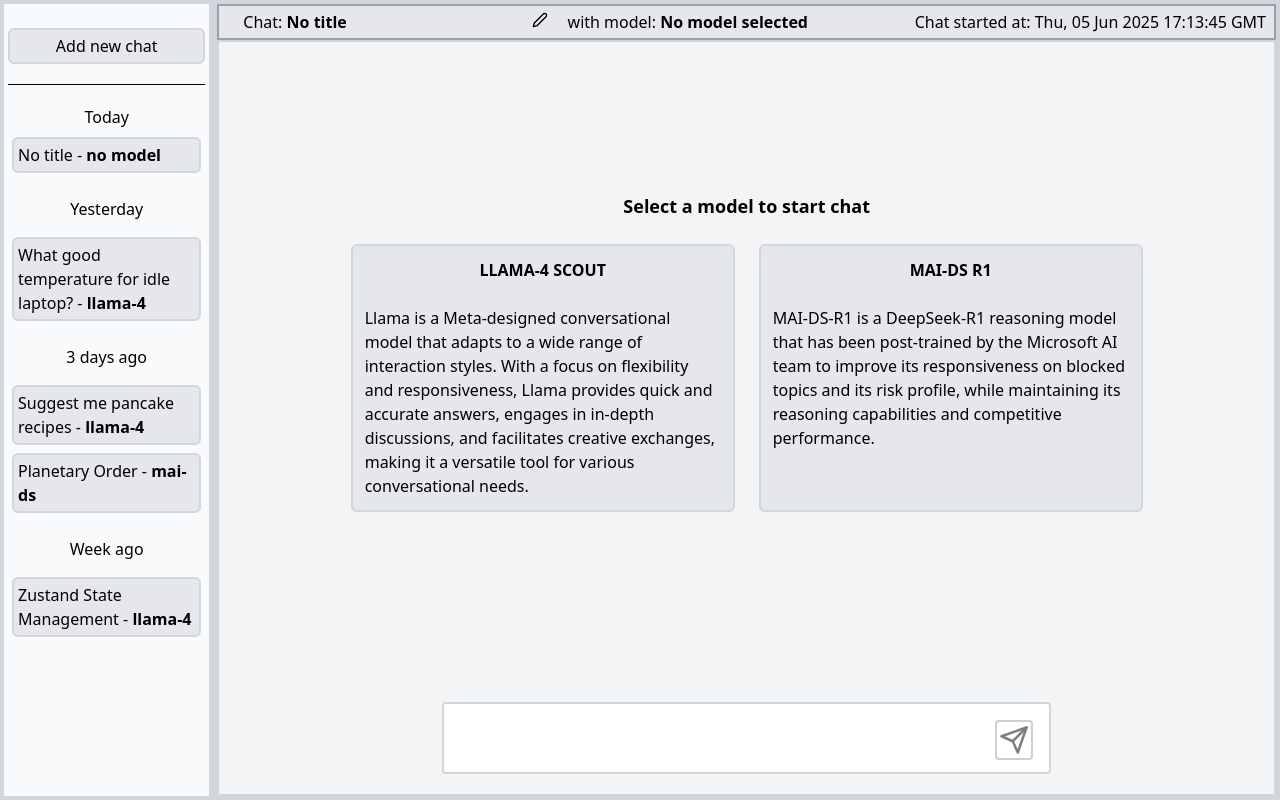
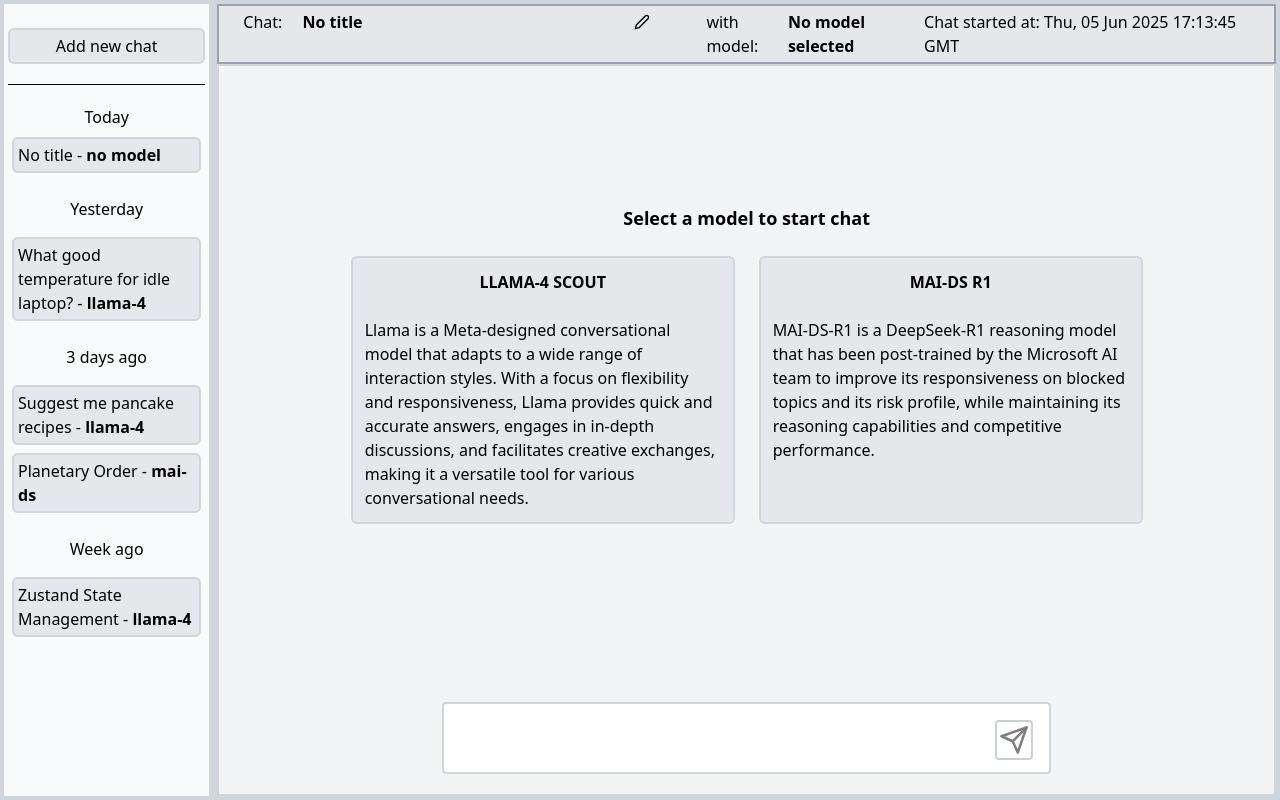
Before and after one commit to BMike903/LLM-front, a React (Vite) app: page / in a window 1280 px wide. Built offline with nearby package versions, Linux system fonts and the light colour scheme.

Commit message:
better sizes

```diff
--- a/src/App.tsx
+++ b/src/App.tsx
@@ -60,9 +60,9 @@ function App() {
         className="flex h-full flex-5/6 flex-col border-4 border-solid border-gray-300 bg-gray-100 dark:border-gray-600 dark:bg-black"
       >
         <div className="flex flex-row justify-between border-2 border-solid border-gray-400 bg-gray-200 p-1 px-2 pl-6 dark:border-gray-600 dark:bg-black">
-          <div>
+          <div className="flex flex-row">
             Chat:{" "}
-            <b className="mr-5">
+            <b className="mx-5">
               <CurrentChatTitleInput
                 title={title}
                 firstMessage={messages[0]?.content}
--- a/src/components/titleInput.tsx
+++ b/src/components/titleInput.tsx
@@ -41,12 +41,13 @@ function CurrentChatTitleInput({
   };
 
   return (
-    <>
+    <div className="flex w-96 flex-row gap-3">
       <input
         disabled={!isEditing}
         value={inputTitle}
         onChange={(e) => setInputTitle(e.target.value)}
         ref={inputRef}
+        className="w-80"
       />
       {isEditing ? (
         <>
@@ -62,7 +63,7 @@ function CurrentChatTitleInput({
           <FiEdit2 />
         </button>
       )}
-    </>
+    </div>
   );
 }
 
```
